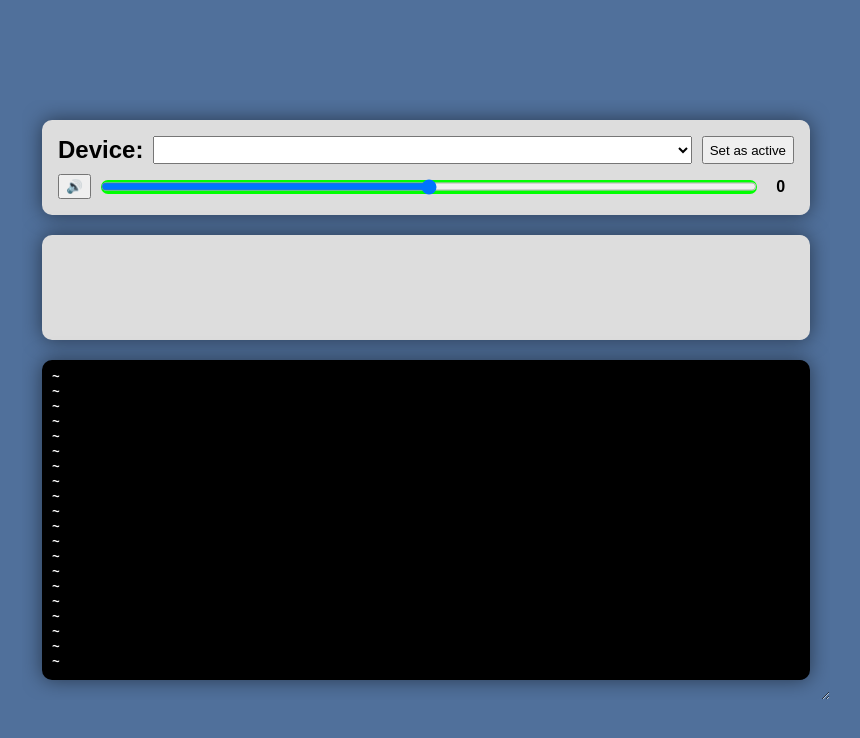
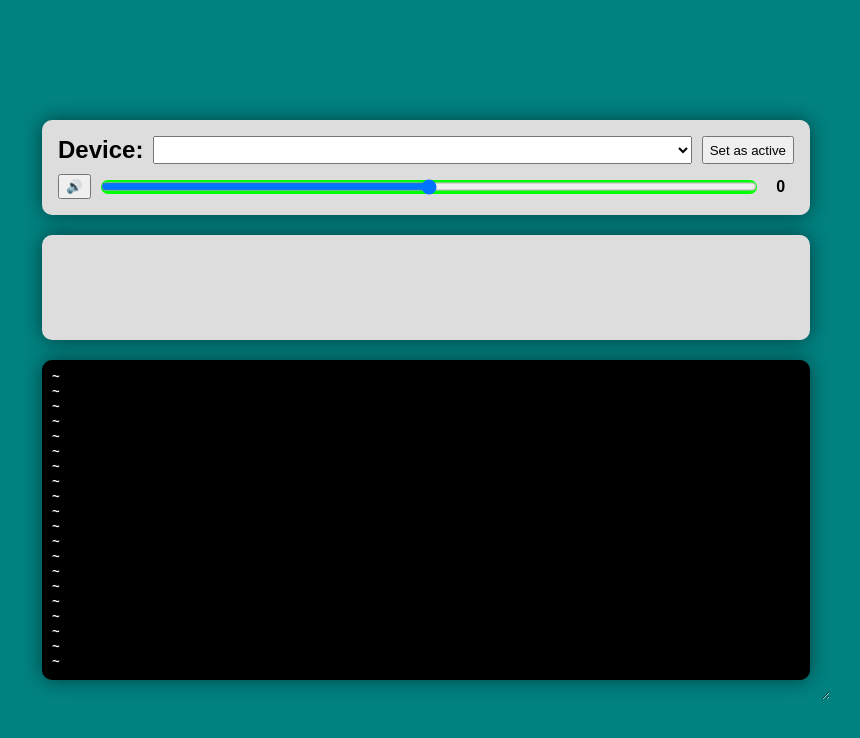
Before and after one commit to kkps-d/button-board-win32-helper, a website: page tester-ui/public/index.html in a window 1280 px wide. Shown: the whole page, without its empty margins (214-1074 px from the left). Drawn offline with nearby package versions, Linux system fonts and the light colour scheme; no server answers.

Commit message:
new bg color :)

```diff
--- a/tester-ui/public/main.css
+++ b/tester-ui/public/main.css
@@ -11,7 +11,7 @@ body {
 }
 
 body {
-  background-color: #50709b;
+  background-color: #018281;
   display: flex;
   flex-direction: column;
   align-items: center;
```
